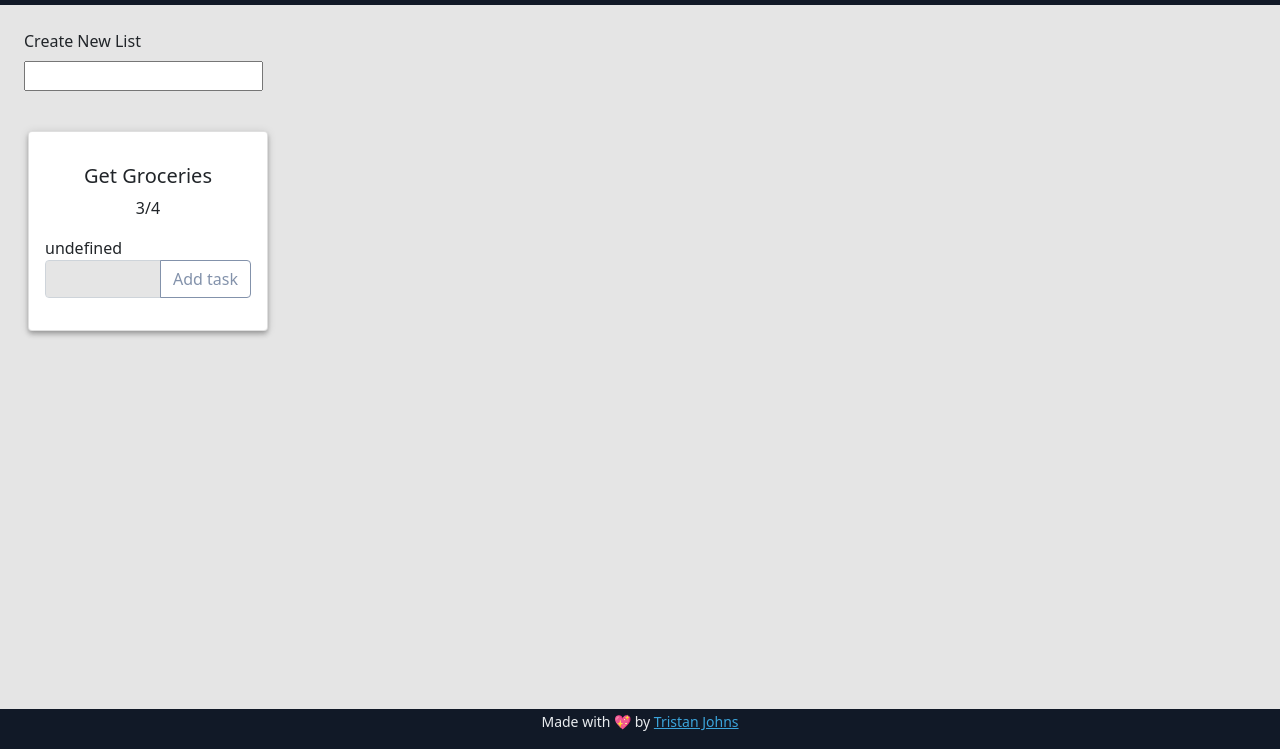
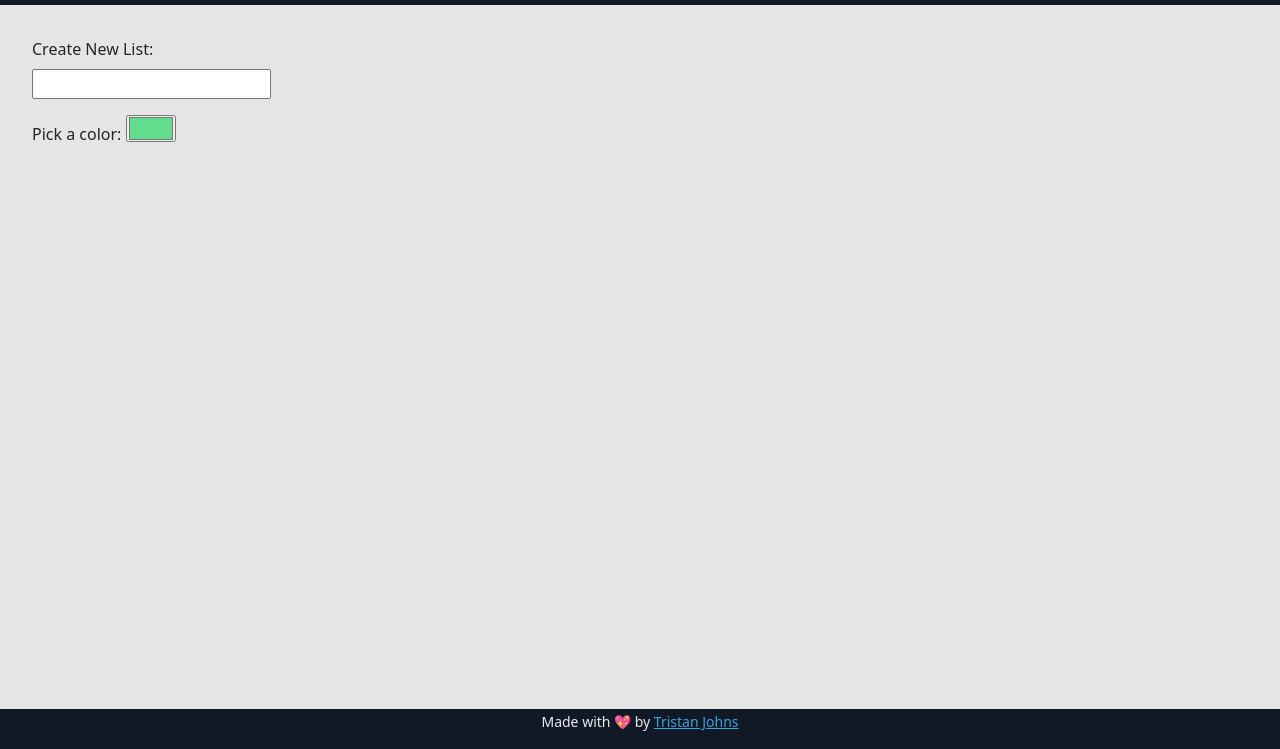
Before and after one commit to TristanFJ/taskMaster, a website with bundled scripts: page index.html in a window 1280 px wide. Shown: the part 51-800 px from the top of the page. Built offline with nearby package versions, Linux system fonts and the light colour scheme.

Commit message:
new list, colors

```diff
--- a/app/AppState.js
+++ b/app/AppState.js
@@ -13,19 +13,7 @@ class AppState extends EventEmitter {
   values = []
 
   /** @type {import('./Models/List').List[]} */
-  lists = [
-    new List({
-      id: 'firstfakelist',
-      title: 'Get Groceries',
-      color: '#62dc8d',
-      completed: '3/4'
-
-
-    })
-
-
-
-  ]
+  lists = []
 
   /** @type {import('./Models/Task').Task[]} */
   tasks = []
--- a/app/Controllers/ListsController.js
+++ b/app/Controllers/ListsController.js
@@ -6,8 +6,8 @@ import {
 } from "../Services/ListsService.js"
 
 function _draw() {
+  const lists = ProxyState.lists
   console.log('_draw() invoked');
-  const lists = ProxyState.lists
   let template = ''
 
   lists.forEach(l => template += l.Template)
@@ -20,7 +20,12 @@ function _draw() {
 
 export class ListsController {
   constructor() {
+    ProxyState.on('lists', _draw)
     console.log('ListsController connected');
+
+
+
+
     _draw()
 
   }
@@ -29,14 +34,12 @@ export class ListsController {
     window.event.preventDefault()
     const form = window.event.target
     const newList = {
-      title: form.title.value
-
-
+      title: form.title.value,
+      color: form.color.value,
     }
-
     console.log('createList invoked', newList);
-
+    listsService.createList(newList)
+    form.reset()
   }
 
-
 }
--- a/app/Models/List.js
+++ b/app/Models/List.js
@@ -17,13 +17,13 @@ export class List {
 
   get Template() {
     return `
-    <div class="card p-3 m-3 elevation-4" style="width: 15rem;">
+    <div class="card p-3 m-3 elevation-4" style="border-width: 3px; width: 15rem; border-color: ${this.color};">
     <div class="card-body">
       <h5 class="card-title text-center">${this.title}</h5>
-      <p class="card-text text-center">${this.completed}</p>
+      <p class="card-text text-center">${this.completed ? this.completed : '0/0'}</p>
     </div>
 
-    ${this.tasks}
+<!---  Tasks --->
 
     <div class="input-group mb-3">
       <input type="text" class="form-control" placeholder="" aria-label="Example text with button addon"
--- a/app/Services/ListsService.js
+++ b/app/Services/ListsService.js
@@ -11,8 +11,13 @@ import {
 class ListsService {
   constructor() {
     console.log('ListsService connected');
+
   }
 
+  createList(listData) {
+    const list = new List(listData)
+    ProxyState.lists = [...ProxyState.lists, list]
+  }
 
 }
 
--- a/index.html
+++ b/index.html
@@ -26,15 +26,21 @@
 
     <div class="container-fluid">
       <div class="row">
-        <div class="col-6 p-4">
+        <div class="col-md-6 p-4">
 
 
           <form onsubmit="app.listsController.createList()">
 
-            <div class="col-3">
+            <div class="col-md-6 p-2">
 
-              <label for="" class="form-label">Create New List</label>
-              <input type="text" name="title">
+              <label for="" class="form-label">Create New List:</label>
+              <input type="text" name="title" minlength="3" maxlength="15" required>
+            </div>
+
+            <div class="col-md-6 p-2">
+
+              <label for="color">Pick a color:</label>
+              <input type="color" id="color" name="color" value="#62dc8d" required>
             </div>
 
           </form>
```
